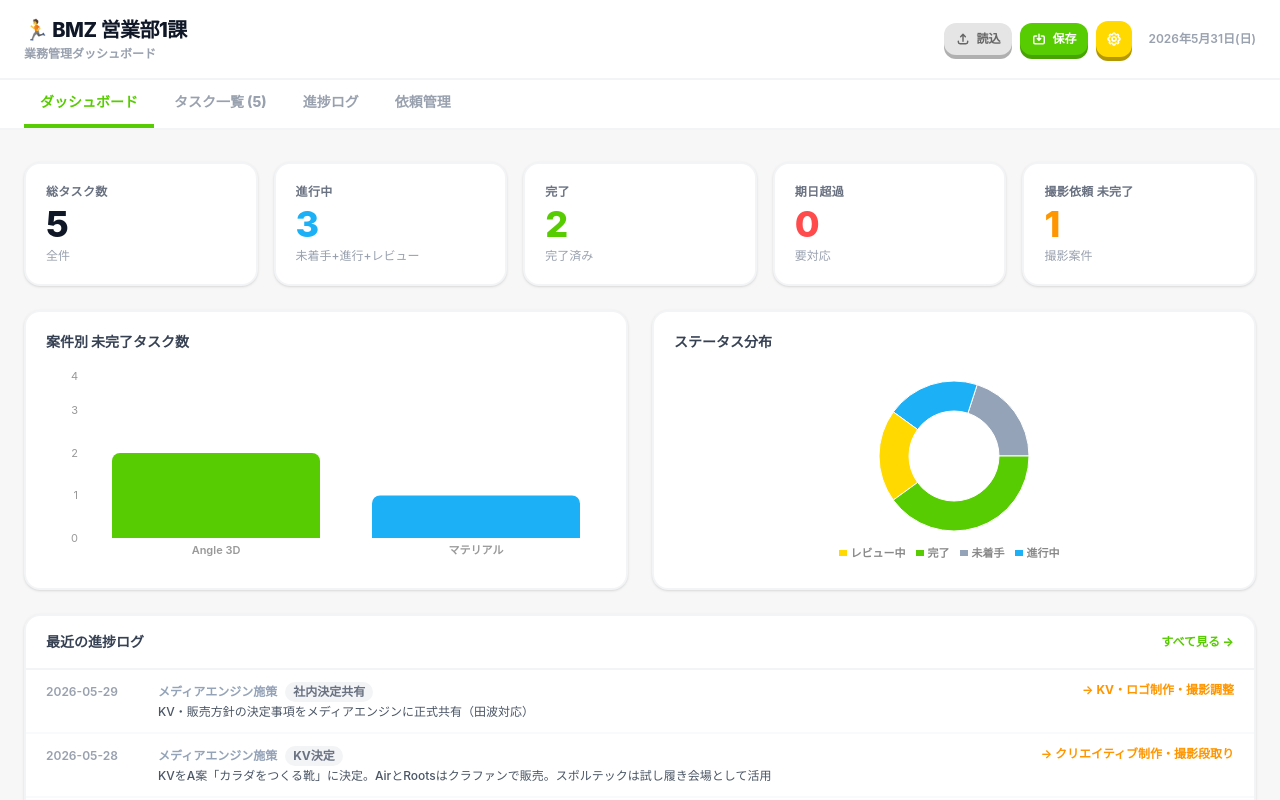
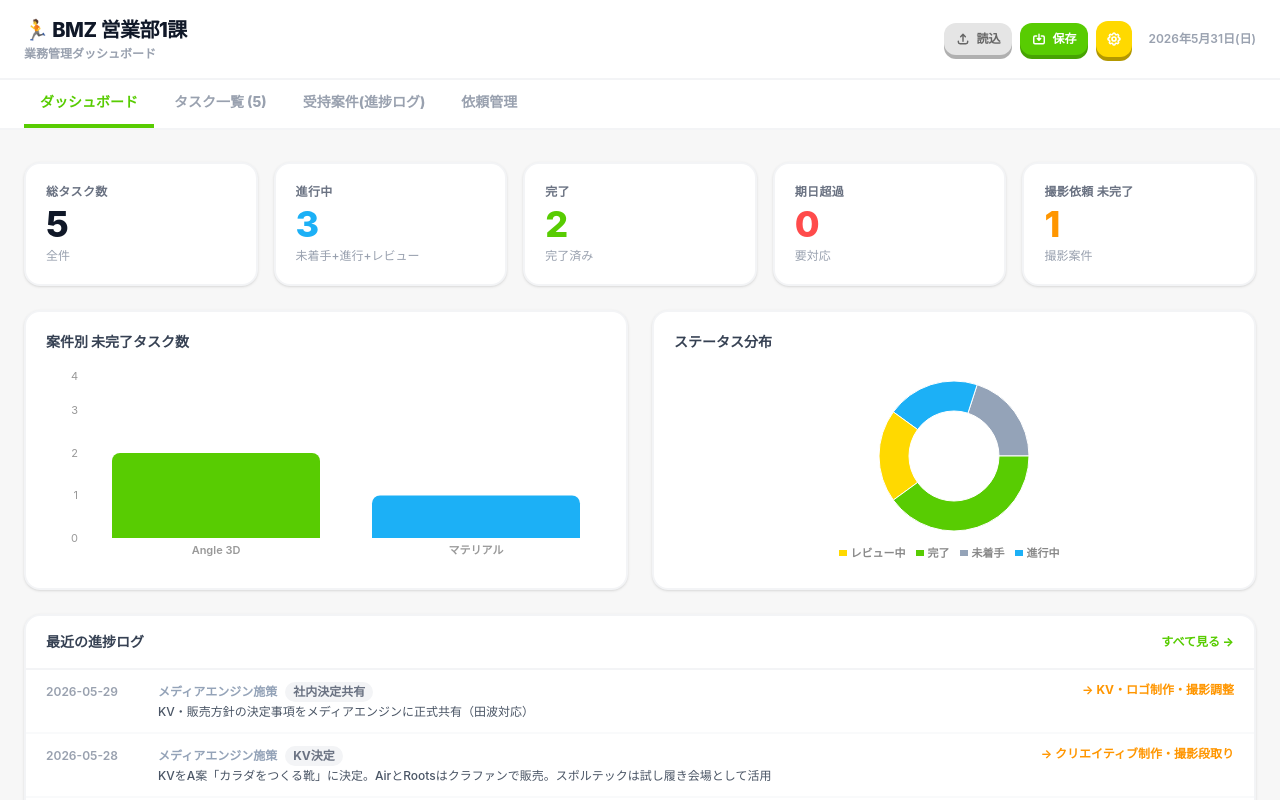
Before and after one commit to fin6438/bmz-dashboard, a React (Vite) app: page / in a window 1280 px wide. Shown: the top 800 px of the page. Built offline with nearby package versions, Linux system fonts and the light colour scheme.

Commit message:
refactor: 進捗ログタブを「受持案件(進捗ログ)」にリネーム

```diff
--- a/src/App.jsx
+++ b/src/App.jsx
@@ -509,7 +509,7 @@ export default function App() {
   const tabs = [
     { id: "dashboard", label: "ダッシュボード" },
     { id: "tasks",     label: `タスク一覧 (${tasks.length})` },
-    { id: "logs",      label: "進捗ログ" },
+    { id: "logs",      label: "受持案件(進捗ログ)" },
     { id: "requests",  label: photoActive + ecActive > 0 ? `依頼管理 (${photoActive + ecActive})` : "依頼管理" },
   ];
 
```
